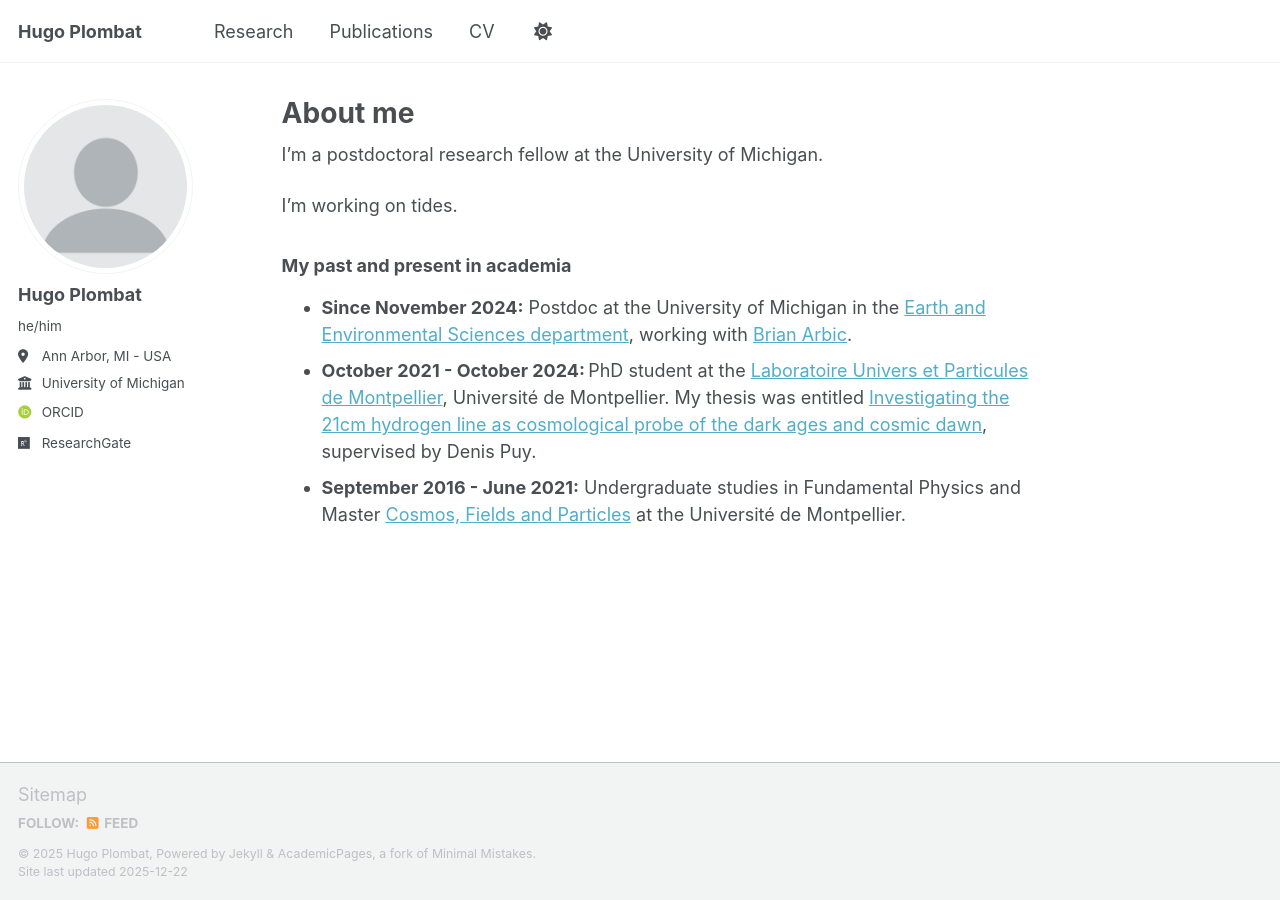
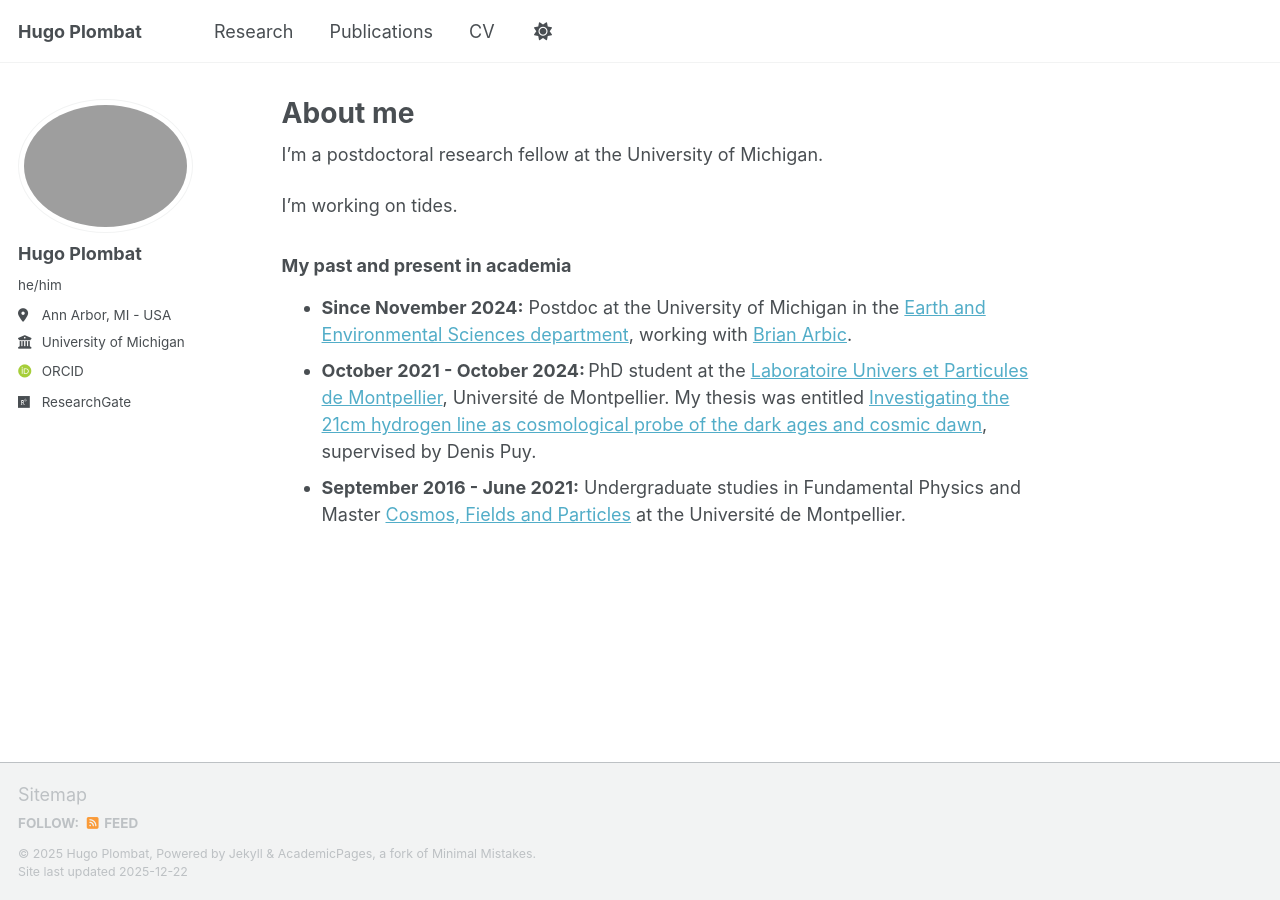
Before and after one commit to Hplombat/hugo.plombat, a Jekyll site: the page built from _pages/about.md, in a window 1280 px wide. Built offline with Jekyll 4.4.1, drawn with Linux system fonts in a browser that asks for light colours; some web fonts are replaced; a script bundle is joined from its source files by our own code; library files that are not in the unit come from our copies.

Commit message:
Update _config.yml

```diff
--- a/_config.yml
+++ b/_config.yml
@@ -23,7 +23,7 @@ repository               : "https://hplombat.github.io/hugo.plombat"
 #               Additional customization can be done by editing /_includes/author-profile.html
 author:
   # Biographic information
-  avatar           : "profile.png"
+  avatar           : "hugo_plombat.png"
   name             : "Hugo Plombat"
   pronouns         : "he/him" # example: "she/her"
   bio              :
```
